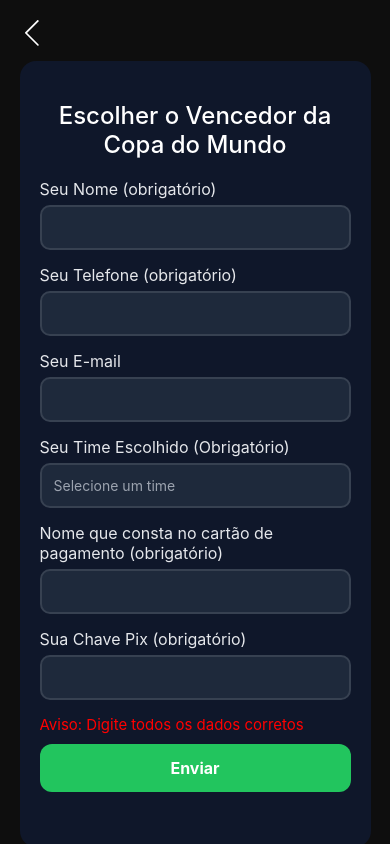
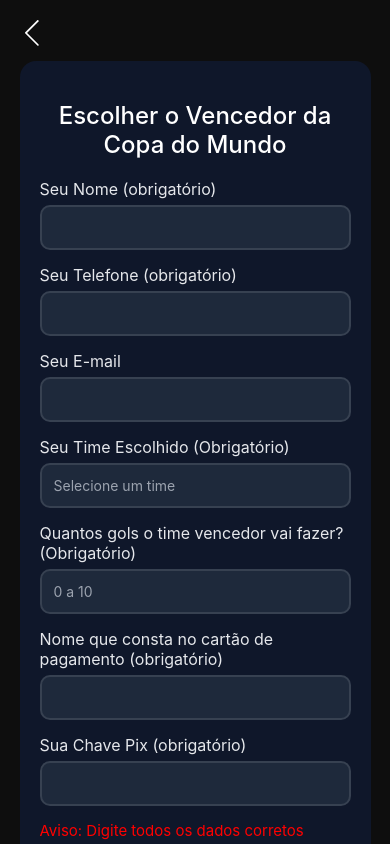
Before and after one commit to Carolthe/viraplacar, a React Native app: screen /FormularioAposta in a window 390 px wide. Built offline with nearby package versions, Linux system fonts and the light colour scheme.

Commit message:
alterações

```diff
--- a/src/componentes/CardValordaAposta.jsx
+++ b/src/componentes/CardValordaAposta.jsx
@@ -1,22 +1,24 @@
 import { View, Text, StyleSheet } from "react-native";
 
-export default function CardValordaAposta() {
+export default function CardValordaAposta({valor, textoPremio1, textoPremio2}) {
   return (
     <View style={styles.container}>
 
       <Text style={styles.texto}>
-        O valor do prêmio muda conforme mais pessoas apostam.
+        {/* O valor do prêmio muda conforme mais pessoas apostam. */}
+      {textoPremio1}
       </Text>
 
       <Text style={styles.texto}>
-        Se mais de uma pessoa acertar, o valor do prêmio é dividido entre os vencedores.
+        {/* Se mais de uma pessoa acertar, o valor do prêmio é dividido entre os vencedores. */}
+      {textoPremio2}
       </Text>
 
       <View style={styles.divisor} />
 
       <Text style={styles.label}>Valor do Prêmio:</Text>
 
-      <Text style={styles.valor}>R$ 0,00</Text>
+      <Text style={styles.valor}>R$ {valor}</Text>
 
     </View>
   );
--- a/src/paginas/ApostaCampea.jsx
+++ b/src/paginas/ApostaCampea.jsx
@@ -16,7 +16,7 @@ export default function ApostaCampea() {
             style={styles.scrollStyle}>
             <Header />
             <Text style={styles.titulo}>Copa do Mundo </Text>
-            <Text style={styles.descricao}> Escolha quem vai ganhar a copa do mundo</Text>
+            <Text style={styles.descricao}> Escolha quem vai ganhar a copa e o placar do ganhador</Text>
             <Text style={styles.descricao2}>Valor do Jogo:</Text>
             <CardInformativo
             preco="R$ 10,00"
@@ -109,8 +109,11 @@ export default function ApostaCampea() {
                 <CardBandeira nome="Nova Zelandia" imagem={require('../assets/novazelandia.png')}
                 onPressBotao={() => navigation.replace('FormularioAposta')}/>
             </View>
-                <CardValordaAposta/>
-                <CardDescricaoPremio />
+                <CardValordaAposta
+                valor="160,00"
+                textoPremio1="O valor do prêmio muda conforme a partida final se aproxima."
+                />
+                {/* <CardDescricaoPremio /> */}
         </ScrollView>
     );
 }
--- a/src/paginas/FormularioAposta.jsx
+++ b/src/paginas/FormularioAposta.jsx
@@ -9,19 +9,36 @@ export default function FormularioAposta() {
   const [telefone, setTelefone] = useState('');
   const [email, setEmail] = useState('');
   const [time, setTime] = useState('');
-  const [nomePagamento, setNomePagamento] = useState('')
+  const [nomePagamento, setNomePagamento] = useState('');
   const [pix, setPix] = useState('');
   const [showTimes, setShowTimes] = useState(false);
   const [apostaEnviada, setApostaEnviada] = useState(false);
+  const [gols, setGols] = useState('');
 
   const times = ['Brasil', 'Argentina', 'França', 'Alemanha'];
 
+  // ✅ Função para validar gols (0 a 10)
+  const validarGols = (text) => {
+    let numero = text.replace(/[^0-9]/g, '');
+
+    if (numero === '') {
+      setGols('');
+      return;
+    }
+
+    let valor = parseInt(numero, 10);
+
+    if (valor > 10) valor = 10;
+
+    setGols(String(valor));
+  };
+
   const enviar = () => {
-    if (!nome || !telefone || !time || !pix || !nomePagamento) {
+    if (!nome || !telefone || !time || !pix || !nomePagamento || !gols) {
       Toast.show({
         type: 'error',
         text1: 'Erro',
-        text2: 'Preencha os campos obrigatórios!',
+        text2: 'Preencha todos os campos obrigatórios!',
       });
       return;
     }
@@ -40,7 +57,6 @@ export default function FormularioAposta() {
     Toast.show({
       type: 'success',
       text1: 'Aposta Enviada!',
-      // text2: 'Redirecionando... ',
     });
 
     // Limpar campos
@@ -49,9 +65,9 @@ export default function FormularioAposta() {
     setEmail('');
     setTime('');
     setPix('');
-    setNomePagamento('')
+    setNomePagamento('');
+    setGols('');
 
-    // ⏳ Espera 10 segundos antes de mudar de tela
     setTimeout(() => {
       setApostaEnviada(true);
     }, 2000);
@@ -130,9 +146,27 @@ export default function FormularioAposta() {
             )}
           </View>
 
-           {/* Nome do cartão */}
+          {/* Gols */}
           <View style={styles.campo}>
-            <Text style={styles.label}>Nome que consta no cartão de pagamento (obrigatório)</Text>
+            <Text style={styles.label}>
+              Quantos gols o time vencedor vai fazer? (Obrigatório)
+            </Text>
+            <TextInput
+              style={styles.input}
+              keyboardType="numeric"
+              value={gols}
+              onChangeText={validarGols}
+              placeholder="0 a 10"
+              placeholderTextColor="#9ca3af"
+              maxLength={2}
+            />
+          </View>
+
+          {/* Nome do cartão */}
+          <View style={styles.campo}>
+            <Text style={styles.label}>
+              Nome que consta no cartão de pagamento (obrigatório)
+            </Text>
             <TextInput
               style={styles.input}
               value={nomePagamento}
@@ -149,7 +183,10 @@ export default function FormularioAposta() {
               onChangeText={setPix}
             />
           </View>
-          <Text style={styles.aviso}>Aviso: Digite todos os dados corretos </Text>
+
+          <Text style={styles.aviso}>
+            Aviso: Digite todos os dados corretos
+          </Text>
 
           {/* Botão */}
           <TouchableOpacity style={styles.botao} onPress={enviar}>
@@ -160,7 +197,6 @@ export default function FormularioAposta() {
         <Pagamento />
       )}
 
-      {/* 🔥 Toast dentro do formulário */}
       <Toast />
     </ScrollView>
   );
@@ -237,5 +273,5 @@ const styles = StyleSheet.create({
   aviso: {
     color: 'red',
     fontSize: 15,
-  }
+  },
 });
--- a/src/paginas/FormularioPlacar.jsx
+++ b/src/paginas/FormularioPlacar.jsx
@@ -130,7 +130,7 @@ export default function FormularioAposta() {
             <View style={{ flexDirection: 'row', gap: 10 }}>
 
               <View style={{ flex: 1 }}>
-                <Text style={styles.label}>Corinthians</Text>
+                <Text style={styles.label}>Brasil</Text>
                 <TextInput
                   style={[styles.input, inputAtivo === 'corinthians' && styles.inputAtivo]}
                   keyboardType="numeric"
@@ -145,7 +145,7 @@ export default function FormularioAposta() {
               </View>
 
               <View style={{ flex: 1 }}>
-                <Text style={styles.label}>Palmeiras</Text>
+                <Text style={styles.label}>Panamá</Text>
                 <TextInput
                   style={[styles.input, inputAtivo === 'palmeiras' && styles.inputAtivo]}
                   keyboardType="numeric"
@@ -256,7 +256,7 @@ const styles = StyleSheet.create({
     fontSize: 16,
   },
    aviso: {
-    color: 'red',
+    color: '#ec4545',
     fontSize: 15,
   }
 });
--- a/src/paginas/Home.jsx
+++ b/src/paginas/Home.jsx
@@ -24,11 +24,11 @@ export default function Home() {
           onPress={() => navigation.replace('ApostaCampea')}
         />
 
-        <CardOpcoes
+        {/* <CardOpcoes
           titulo="Vencedor da Partida"
           imagem={require('../assets/raio.png')}
           onPress={() => navigation.replace('VencedorPartida')}
-        />
+        /> */}
 
         <CardOpcoes
           titulo="Placar do Jogo"
@@ -47,14 +47,14 @@ export default function Home() {
         onPressBotao={() => navigation.replace('ApostaCampea')}
       />
 
-      <CardOpcoesGrande
+      {/* <CardOpcoesGrande
         imagem={require('../assets/raio.png')}
         titulo="Vencedor da Partida"
         descricao="Quem vai ganhar a partida?"
         textoExtra="Escolha o Time:"
         textoBotao="Jogar"
          onPressBotao={() => navigation.replace('VencedorPartida')}
-      />
+      /> */}
 
       <CardOpcoesGrande
         imagem={require('../assets/foguete.png')}
@@ -88,6 +88,6 @@ const styles = StyleSheet.create({
     justifyContent: 'center',
     alignItems: 'center',
     marginTop: 20,
-    gap: 10,
+    gap: 25,
   },
 });
--- a/src/paginas/PlacarJogo.jsx
+++ b/src/paginas/PlacarJogo.jsx
@@ -1,10 +1,10 @@
-import { View, Text, StyleSheet, ScrollView, Dimensions, TouchableOpacity } from "react-native";
+import { Text, StyleSheet, ScrollView, Dimensions, TouchableOpacity } from "react-native";
 import Header from "../componentes/Header";
 import CardInformativo from "../componentes/CardInformativo";
 import CardPartida from "../componentes/CardPartida";
 import CardValordaAposta from "../componentes/CardValordaAposta";
 import { useNavigation } from '@react-navigation/native';
-import CardDescricaoPremio from "../componentes/CardDescricaoPremio";
+// import CardDescricaoPremio from "../componentes/CardDescricaoPremio";
 
 const { height: SCREEN_HEIGHT } = Dimensions.get('window'); // pega altura da tela
 
@@ -30,7 +30,7 @@ export default function PlacarJogo() {
             <CardPartida
                 navigation={navigation}
                 matchTime="19:30"
-                matchDate="sábado, 12 agosto"
+                matchDate="Domingo, 31 Maio"
                 //  gradientColors={["#28563e", "#111827"]} // 🔥 custom
                 teamA={{
                     nome: "Brasil",
@@ -38,8 +38,8 @@ export default function PlacarJogo() {
                 }}
 
                 teamB={{
-                    nome: "Argentina",
-                    imagem: require("../assets/argentina.png"),
+                    nome: "Panamá",
+                    imagem: require("../assets/panama.png"),
                 }}
             />
             {/* Botão */}
@@ -55,11 +55,11 @@ export default function PlacarJogo() {
 
 
             <CardInformativo
-                preco="R$ 5,00"
+                preco="R$ 10,00"
                 texto="(A aposta será valida até começar o jogo)"
                 img={require('../assets/foguete.png')} />
-            <CardValordaAposta />
-            <CardDescricaoPremio />
+            <CardValordaAposta valor="30,00" />
+            {/* <CardDescricaoPremio /> */}
         </ScrollView>
     );
 }
```
